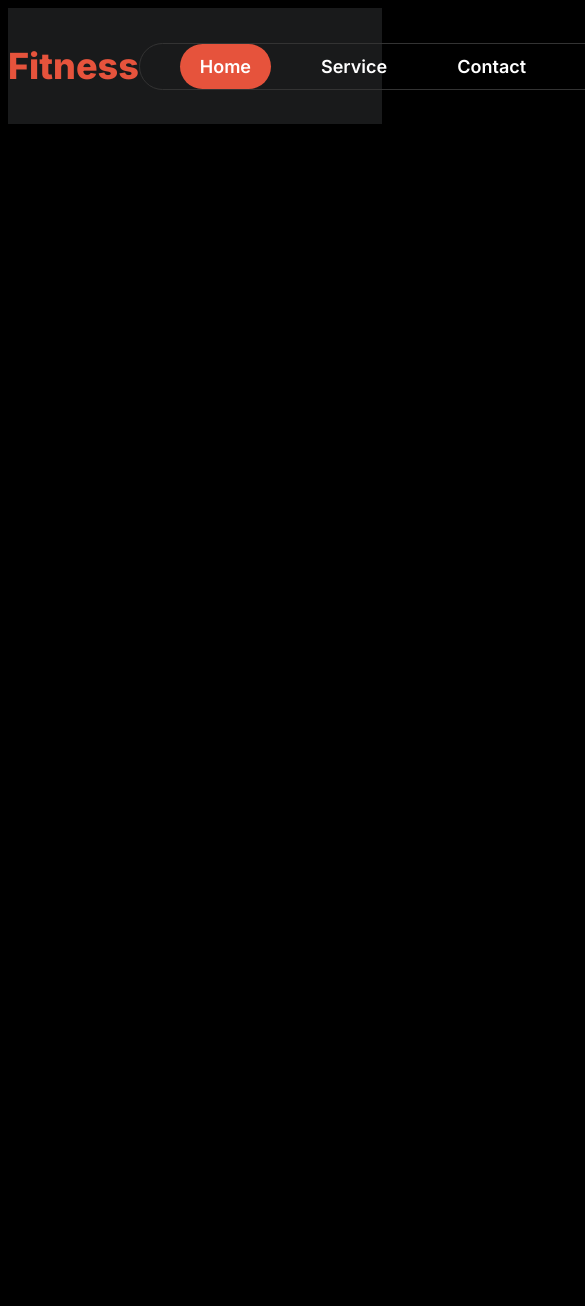
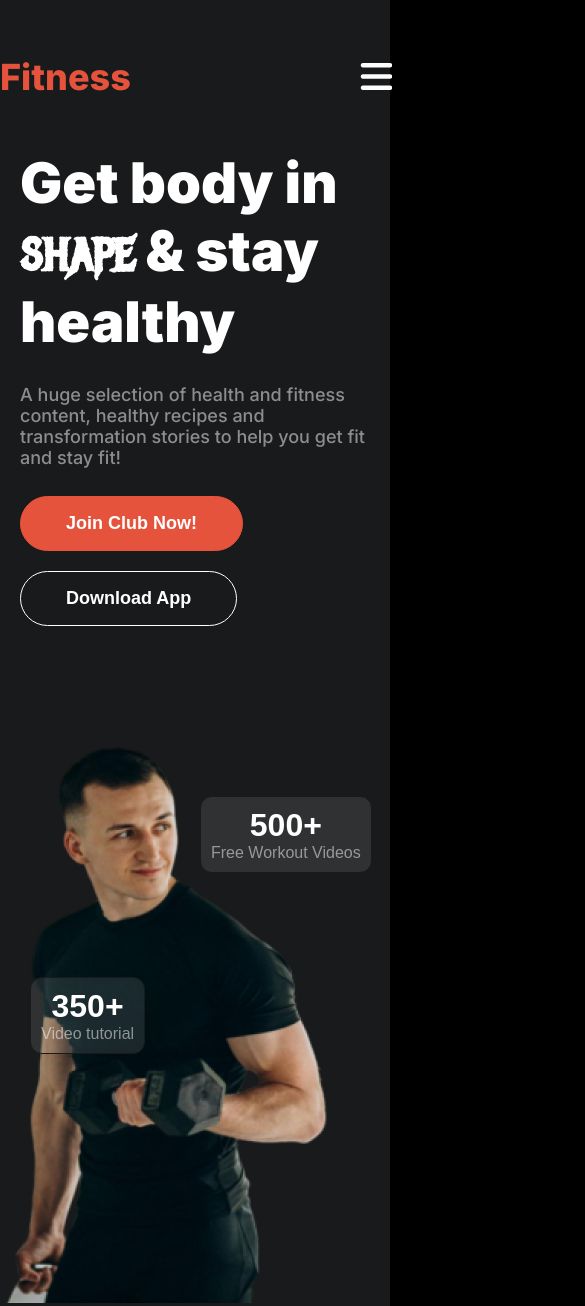
Before and after one commit to rakibunateed/B10A2, a plain HTML site: page index.html in a window 390 px wide. Shown: the top 1306 px of the page, 585 px wide, since content can reach past the window. Before the commit the page ends 844 px from the top, so only its background shows below. Drawn offline with Linux system fonts and the light colour scheme.

Commit message:
header section

```diff
--- a/index.html
+++ b/index.html
@@ -1,15 +1,19 @@
 <!DOCTYPE html>
 <html lang="en">
+
 <head>
     <meta charset="UTF-8">
     <meta name="viewport" content="width=device-width, initial-scale=1.0">
     <title>Document</title>
     <link rel="stylesheet" href="styles/B10A2.css">
+    <script src="https://kit.fontawesome.com/6a18e1764a.js" crossorigin="anonymous"></script>
 </head>
+
 <body class="inter">
     <header>
         <nav class="navbar">
-            <h3 class="nav-title">Fitness</h3>
+            <h3 class="nav-title">Fitness<i class="fa-solid fa-bars"></i></h3>
+
             <ul class="nav-links">
                 <li id="unique" class="nav-items"><a href="" class="nav-link">Home</a></li>
                 <li class="nav-items"><a href="" class="nav-link">Service</a></li>
@@ -17,6 +21,25 @@
                 <li class="nav-items"><a href="" class="nav-link">About</a></li>
             </ul>
         </nav>
+
+        <section class="banner">
+            <div class="banner-content">
+                <h3 class="banner-title">Get body in <span class="metal">shape</span> & stay healthy</h3>
+                <p class="banner-description">A huge selection of health and fitness content, healthy recipes and
+                    transformation stories to help you get fit and stay fit!</p>
+                <button class="primary-btn">Join Club Now!</button>
+                <button class="non-primary">Download App</button>
+            </div>
+
+            <div class="img-content">
+                <button id="up" class="btn"><span class="big">500+</span><br><span class="small">Free Workout
+                        Videos</span></button>
+                <img src="images/Images 2.png" alt="">
+                <button id="down" class="btn"><span class="big">350+</span><br><span class="small">Video
+                        tutorial</span></button>
+            </div>
+
+        </section>
 
     </header>
     <main>
@@ -27,4 +50,5 @@
     </footer>
 
 </body>
+
 </html>
--- a/styles/B10A2.css
+++ b/styles/B10A2.css
@@ -1,4 +1,13 @@
 @import url('https://fonts.googleapis.com/css2?family=Inter:ital,opsz,wght@0,14..32,100..900;1,14..32,100..900&display=swap');
+
+
+@import url('https://fonts.googleapis.com/css2?family=Metal+Mania&display=swap');
+
+
+* {
+    margin: 0;
+    padding: 0;
+}
 
 
 .inter {
@@ -8,23 +17,52 @@
     font-style: normal;
 }
 
-body{
+.metal {
+    font-family: "Metal Mania", system-ui;
+    font-weight: bold;
+    font-style: normal;
+}
+
+body {
     background-color: rgba(0, 0, 0, 1);
 }
 
-header{
+header {
     background-color: #191A1B;
+    box-shadow: 0 4px 4px 0 #000000;
+}
+
+.primary-btn {
+    background-color: #E6533C;
+    color: #FFFFFF;
+    border: 1px solid #E6533C;
+    border-radius: 42px;
+    padding: 16px 45px;
+    font-size: 1.125rem;
+    font-weight: 600;
+}
+
+.non-primary {
+    background-color: #191A1B;
+    color: #FFFFFF;
+    border: 1px solid #FFFFFF;
+    border-radius: 42px;
+    padding: 16px 45px;
+    font-size: 1.125rem;
+    font-weight: 600;
+    margin-left: 20px;
 }
 
 .navbar {
     display: flex;
     justify-content: space-around;
     align-items: center;
+    padding-top: 55px;
 }
 
-.nav-title{
+.nav-title {
     color: #E6533C;
-    font-size:2.25rem ;
+    font-size: 2.25rem;
     font-weight: 800;
 }
 
@@ -48,8 +86,159 @@ header{
     color: #FFFFFF;
 }
 
-#unique{
+#unique {
     background-color: #E6533C;
     border: 1px solid none;
     border-radius: 46px;
 }
+
+.banner {
+    display: flex;
+    max-width: 1300px;
+    margin: 0 auto;
+    align-items: center;
+    justify-content: space-between;
+}
+
+.banner-content {
+    margin-right: 130px;
+}
+
+.banner-title {
+    font-size: 4.875rem;
+    font-weight: 900;
+    color: #FFFFFF;
+    margin-bottom: 28px;
+}
+
+.banner-description {
+    color: rgba(255, 255, 255, 0.5);
+    font-size: 1.125rem;
+    font-weight: 500;
+    margin-bottom: 28px;
+}
+
+.btn {
+    background-color: rgba(255, 255, 255, 0.1);
+    border: 1px solid #191A1B;
+    border-radius: 12px;
+    padding: 17px 24px;
+}
+
+.big {
+    font-size: 2.5rem;
+    font-weight: bold;
+    color: #FFFFFF;
+}
+
+.small {
+    color: rgba(255, 255, 255, 0.5);
+    font-size: 1.125rem;
+    font-weight: 500;
+}
+
+#up {
+    position: relative;
+    top: 220px;
+    left: 200px;
+}
+
+#down {
+    position: relative;
+    bottom: 170px;
+    right: 40px;
+}
+
+.nav-title {
+    display: flex;
+    align-items: center;
+}
+
+.fa-solid {
+    margin-left: 230px;
+    color: #FFFFFF;
+}
+
+
+
+
+
+
+
+
+
+
+
+
+
+
+
+
+
+
+
+
+
+
+
+@media screen and (max-width: 576px) {
+    .banner {
+        flex-direction: column;
+    }
+
+    .banner-content {
+        margin: 50px auto 20px 20px;
+
+    }
+
+    .banner-title {
+        font-size: 3.5rem;
+        font-weight: 900;
+    }
+
+    .non-primary {
+        margin-left: 0;
+        margin-top: 20px;
+    }
+
+    .nav-links {
+        display: none;
+    }
+
+    .btn {
+        padding: 10px;
+    }
+
+    .big {
+        font-size: 2rem;
+        font-weight: bold;
+        color: #FFFFFF;
+    }
+
+    .small {
+        color: rgba(255, 255, 255, 0.5);
+        font-size: 1rem;
+        font-weight: 500;
+    }
+
+    #up {
+    position: relative;
+    top: 150px;
+    left: 200px;
+}
+
+#down {
+    position: relative;
+    bottom: 330px;
+    right: -30px;
+}
+
+
+}
+
+@media screen and (min-width: 992px) {
+    .fa-solid {
+        display: none;
+    }
+
+}
```
Lines whose indentation alone changed are shown as unchanged.
